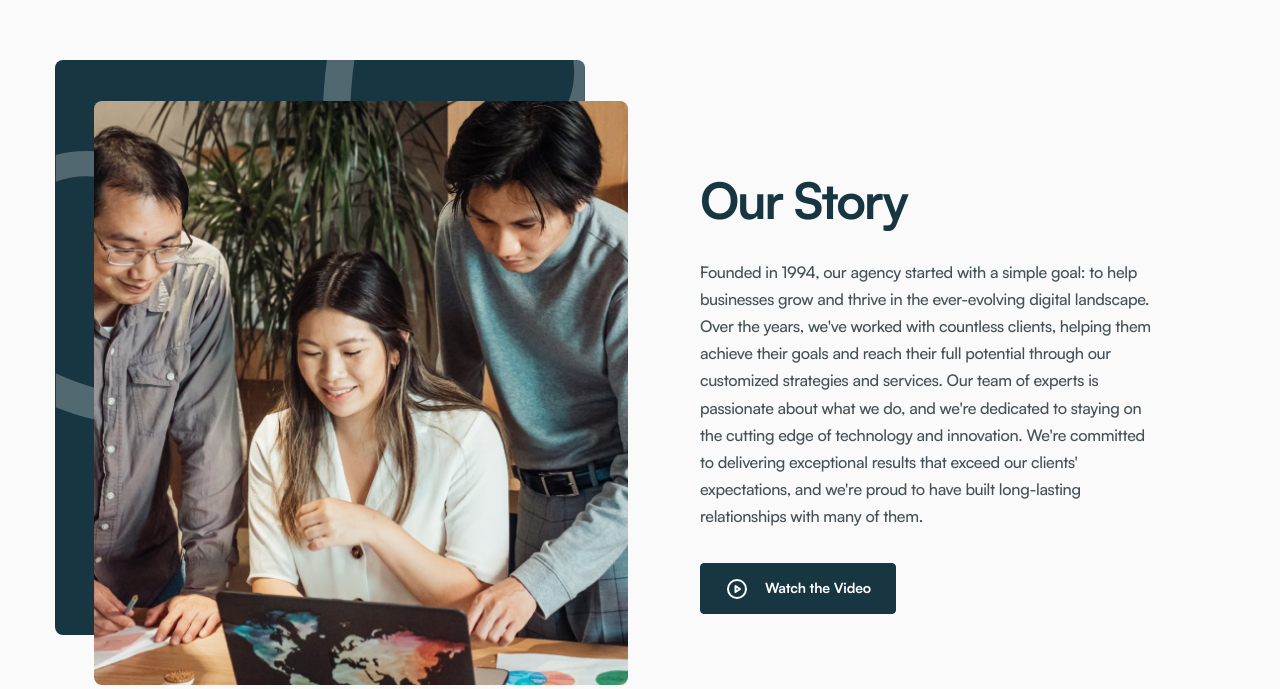
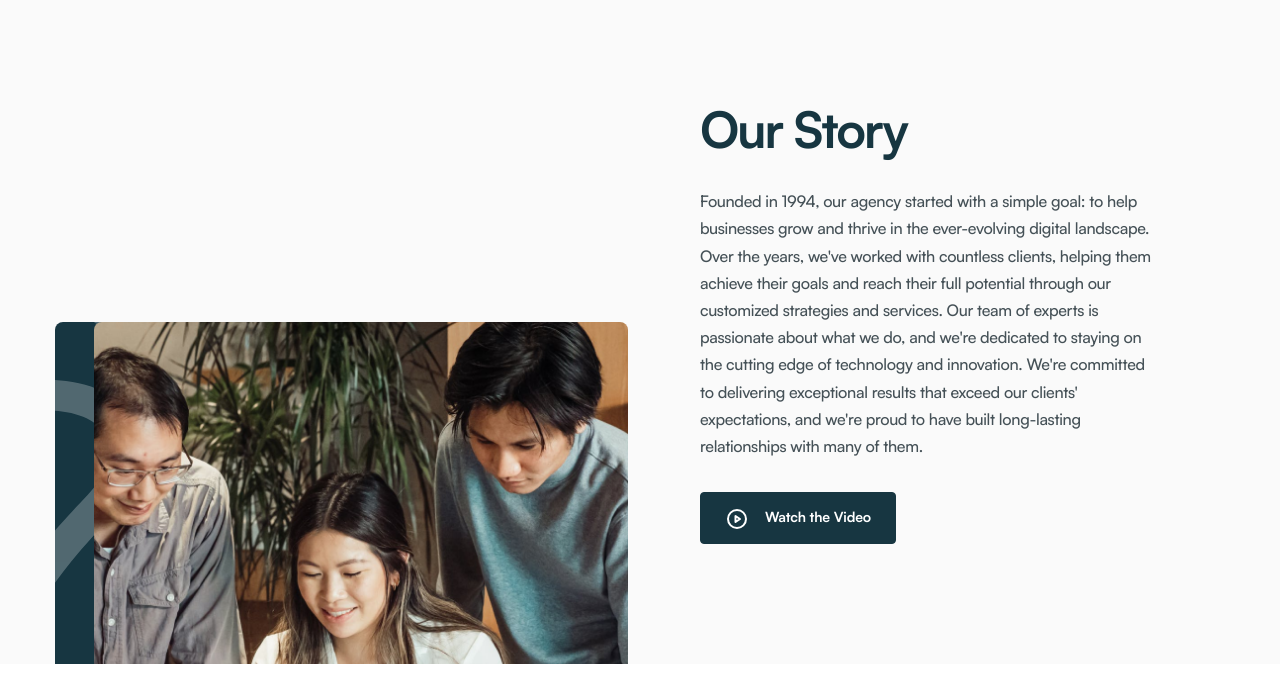
Before and after one commit to Arifulislam5577/growthus-netlify, a Next.js app: page /about in a window 1280 px wide. Shown: the part 1471-2160 px from the top of the page. Built offline with nearby package versions, Linux system fonts and the light colour scheme.

Commit message:
UPDATED: About Page Image Style

```diff
--- a/components/AboutContent.jsx
+++ b/components/AboutContent.jsx
@@ -20,8 +20,7 @@ const AboutContent = ({ data }) => {
                   <Image
                     src={imageShape}
                     alt="About Story images"
-                    width={500}
-                    height={500}
+                    fill
                     style={imageStyle}
                   />
                 </div>
@@ -31,8 +30,7 @@ const AboutContent = ({ data }) => {
                   <Image
                     src={image}
                     alt="About Story images"
-                    width={500}
-                    height={500}
+                    fill
                     style={imageStyle}
                   />
                 </div>
--- a/components/AboutHero.jsx
+++ b/components/AboutHero.jsx
@@ -48,8 +48,7 @@ function AboutHero({ data }) {
               <motion.img
                 src={index.image}
                 alt="about-images"
-                width={325}
-                height={370}
+                fill
                 variants={item}
                 style={imageStyle}
               />
--- a/components/Team.jsx
+++ b/components/Team.jsx
@@ -26,8 +26,7 @@ function Team({ data }) {
                     src={index.image}
                     alt="team-member-thumb"
                     className="team-member-thumb"
-                    width={400}
-                    height={400}
+                    fill
                     style={imageStyle}
                   />
                   <div className="team-member-details">
```
